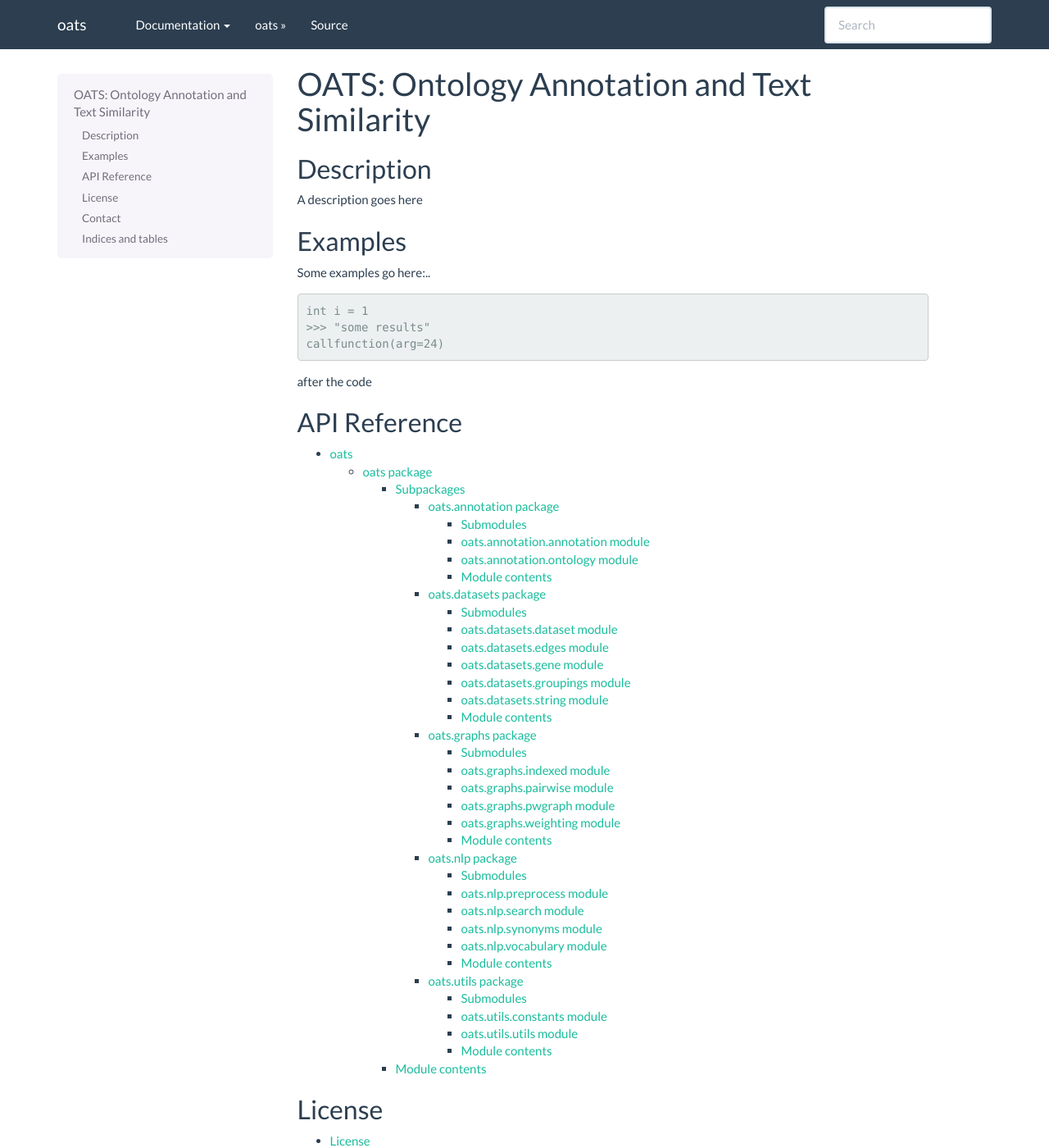
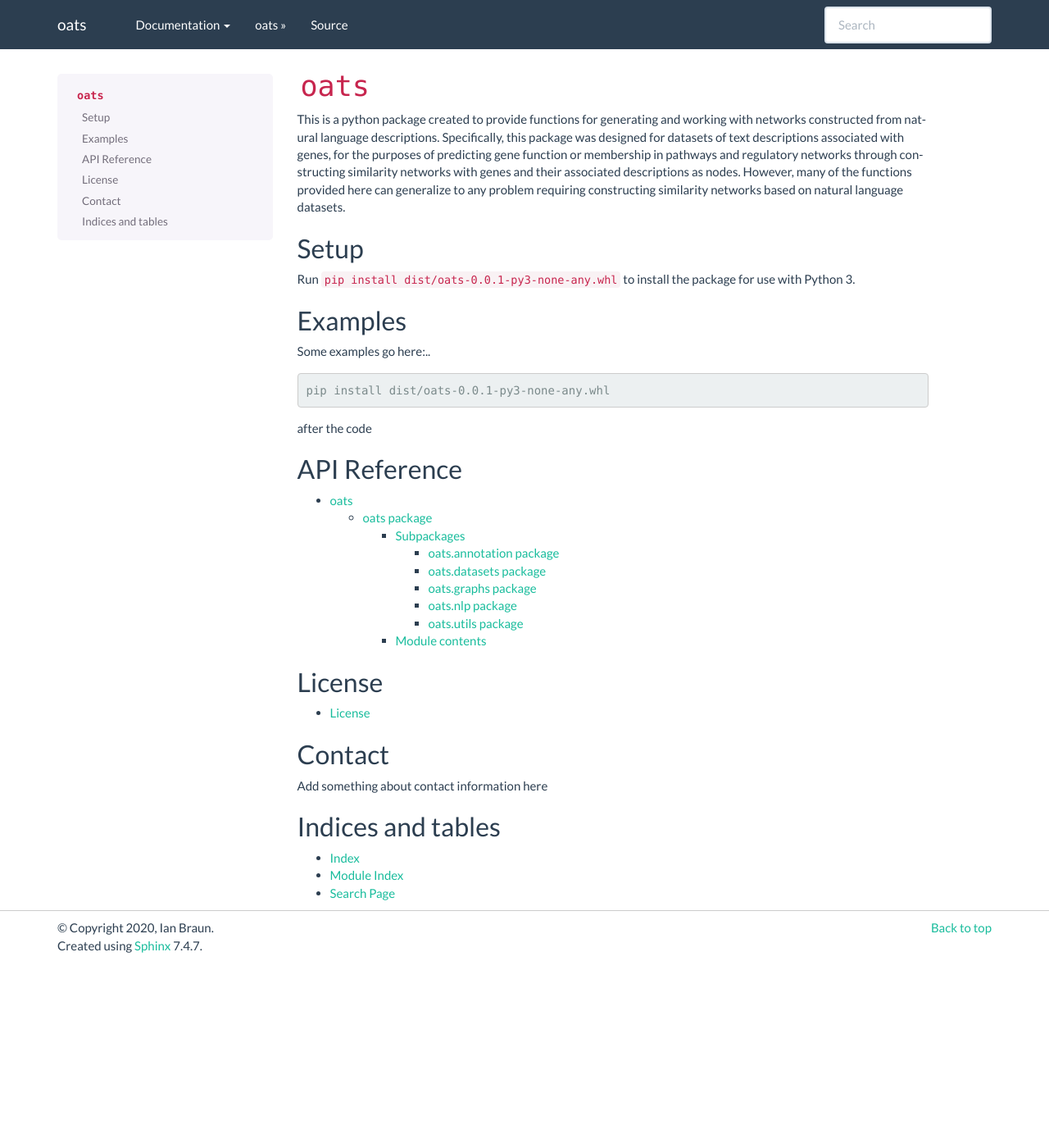
Before and after one commit to irbraun/oats, a Sphinx documentation site: the page built from docs/source/index.rst, in a window 1280 px wide and 1400 px high. Shown: the whole window at 82% size. Built offline with Sphinx 7.4.7, drawn with Linux system fonts in a browser that asks for light colours.

Commit message:
updating docs

```diff
--- a/docs/source/index.rst
+++ b/docs/source/index.rst
@@ -3,13 +3,17 @@
    You can adapt this file completely to your liking, but it should at least
    contain the root `toctree` directive.
 
-OATS: Ontology Annotation and Text Similarity
-================================
+``oats``
+========
+
+This is a python package created to provide functions for generating and working with networks constructed from natural language descriptions. Specifically, this package was designed for datasets of text descriptions associated with genes, for the purposes of predicting gene function or membership in pathways and regulatory networks through constructing similarity networks with genes and their associated descriptions as nodes. However, many of the functions provided here can generalize to any problem requiring constructing similarity networks based on natural language datasets.
 
 
-Description
-^^^^^^^^^^^
-A description goes here
+Setup
+^^^^^
+Run ``pip install dist/oats-0.0.1-py3-none-any.whl`` to install the package for use with Python 3.
+
+
 
 
 Examples
@@ -18,9 +22,7 @@
 
 .. code-block:: text
 
-   int i = 1
-   >>> "some results"
-   callfunction(arg=24)
+   pip install dist/oats-0.0.1-py3-none-any.whl
 
 after the code
 
```
Also changed, not shown: other parts of docs/source/index.rst (+1 -1 lines).
